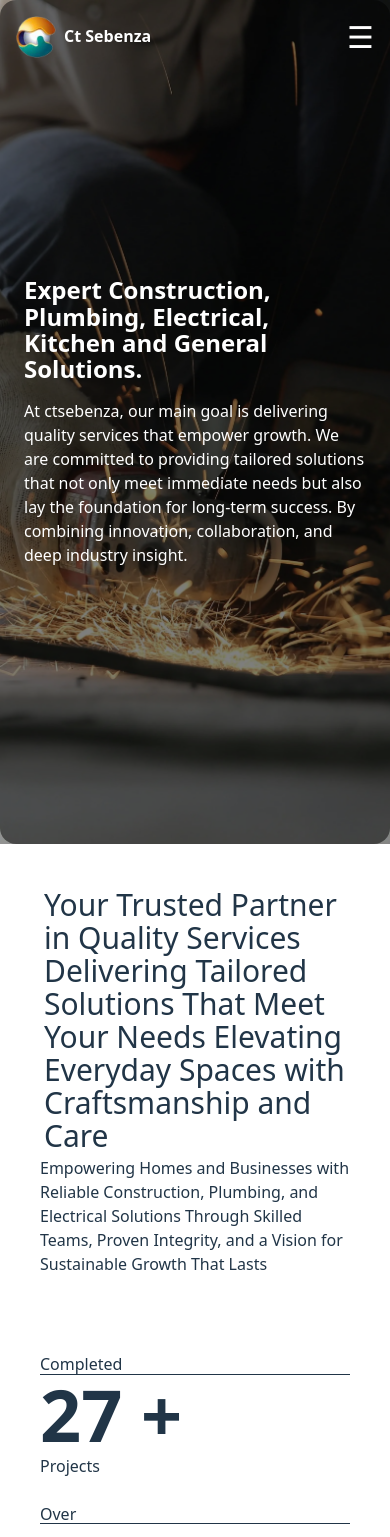
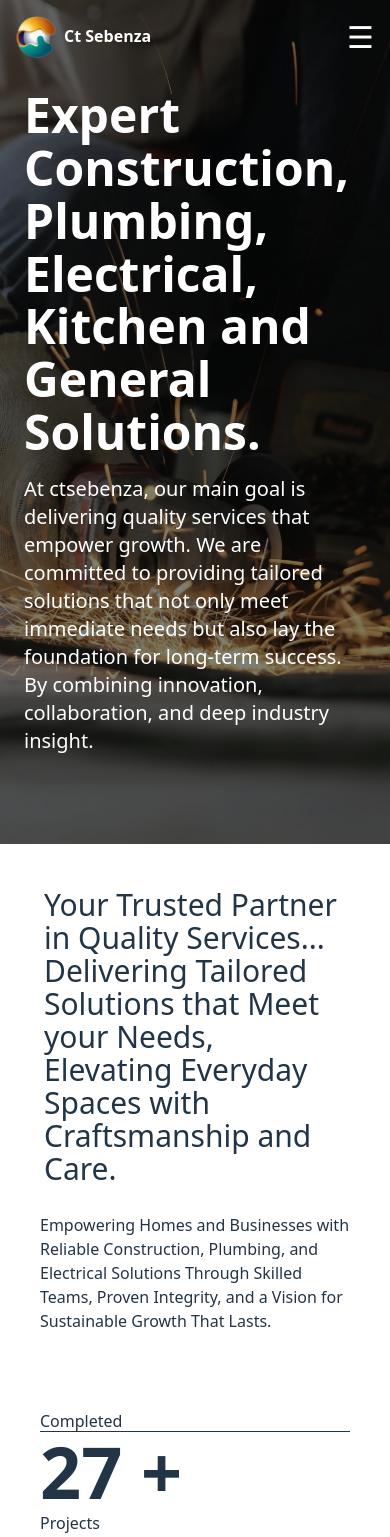
Before and after one commit to AustinMaturure/ctsebenza, a React (Vite) app: page / in a window 390 px wide. Shown: the top 1537 px of the page. Built offline with nearby package versions, Linux system fonts and the light colour scheme.

Commit message:
Responsive style adjustments

```diff
--- a/src/App.css
+++ b/src/App.css
@@ -36,6 +36,13 @@
   z-index: 1;
 }
 
+@media (max-width: 640px) {
+  .hero-bg-text::before,
+  .hero-bg-text-1::before {
+    border-radius: 0;
+  }
+}
+
 .hide-scrollbar::-webkit-scrollbar {
   display: none;
 }
--- a/src/components/About.tsx
+++ b/src/components/About.tsx
@@ -2,7 +2,7 @@ import { Fade } from "react-awesome-reveal";
 import teamImg from "../assets/team.webp"
 
 export default function About(){
-    const text = "CT Sebenza (Pty) Ltd, established in 2020 by experienced and driven individuals, is committed to delivering high-quality services that meet the needs of both clients and the community. With a focus on excellence, timely service delivery, and community empowerment, the company aims to create sustainable job opportunities, especially for the youth. CT Sebenza values integrity, results-driven solutions, effective communication, and client satisfaction. Through skilled workers and a strong development plan, including aftercare and project monitoring, the company strives to improve service standards and make a lasting impact in the service industry."
+    const text = "CT Sebenza (Pty) Ltd, established in 2020 by experienced and driven individuals, is committed to delivering high-quality services that meet the needs of both clients and the community. With a focus on excellence, timely service delivery, and community empowerment, the company aims to create sustainable job opportunities, especially for the youth. CT Sebenza values integrity, results-driven solutions, effective communication, and client satisfaction. "
     const team = "At CT Sebenza, our passionate and diverse team is driven by excellence, innovation, and a shared vision for growth. We invest in our employees' development and foster a collaborative, inclusive culture where every member thrives. Our commitment to integrity, professionalism, and client satisfaction helps us build lasting relationships and deliver tailored, high-quality solutions.";
 
     return(
@@ -13,7 +13,7 @@ export default function About(){
   <div className="md:p-10 text-center">
     <h1 className="text-4xl font-bold">Enough about <i>What</i> we do, Who are we?</h1>
     <Fade fraction={0.2}>
-      <h2 className="text-2xl md:p-6 leading-10">{text}</h2>
+      <h2 className="text-xl md:text-2xl p-4 md:p-6 md:leading-10">{text}</h2>
     </Fade>
   </div>
 
@@ -22,7 +22,7 @@ export default function About(){
     <div className="md:w-1/2 md:sticky top-10 self-start mt-10 md:mt-0">
       <h1 className="text-4xl text-center md:text-left font-bold mb-4 md:mb-0"><i>Who</i> will you be working with?</h1>
       <Fade fraction={0.1}>
-        <h2 className=" text-2xl md:text-xl text-center md:pt-6 md:pr-6 pl-0 md:text-left">{team}</h2>
+        <h2 className="mb-4 md:mb-0 text-xl text-center md:pt-6 md:pr-6 pl-0 md:text-left">{team}</h2>
       </Fade>
     </div>
 
--- a/src/components/Credentials.tsx
+++ b/src/components/Credentials.tsx
@@ -12,11 +12,12 @@ export default function Credentials(){
       <section className='overflow-hidden'>
         <div className='flex flex-col md:flex-row p-10 overflow-hidden'>
         <Fade >
-          <div className='p-1'>
+          <div className='p-1 mb-6 md:mb-0'>
             <h1 className='text-3xl'>
-              Your Trusted Partner in Quality Services
-              Delivering Tailored Solutions That Meet Your Needs
-              Elevating Everyday Spaces with Craftsmanship and Care
+              Your Trusted Partner in Quality Services...
+
+              Delivering Tailored Solutions that Meet your Needs,
+              Elevating Everyday Spaces with Craftsmanship and Care.
             </h1>
           </div>
        </Fade>
@@ -24,7 +25,7 @@ export default function Credentials(){
           <div>
             <h2>
               Empowering Homes and Businesses with Reliable Construction, Plumbing, and Electrical Solutions
-              Through Skilled Teams, Proven Integrity, and a Vision for Sustainable Growth That Lasts
+              Through Skilled Teams, Proven Integrity, and a Vision for Sustainable Growth That Lasts.
             </h2>
           </div>
         </Fade> </div>
--- a/src/components/Hero.tsx
+++ b/src/components/Hero.tsx
@@ -11,10 +11,10 @@ export default function Hero(){
 <div className="md:w-1/2 bg-[#94A58D] md:rounded-2xl z-10 p-6 flex flex-col justify-center hero-bg-text h-full sm:rounded-none">
 
       <div className='text-white z-20' >
-        <h1 className="text-2xl md:text-3xl lg:text-4xl xl:text-6xl font-bold mb-4 text-left">
+        <h1 className="text-5xl md:text-3xl lg:text-4xl xl:text-6xl font-bold mb-4 text-left">
           Expert Construction, Plumbing, Electrical, Kitchen and General Solutions.
         </h1>
-        <p className="text-left">
+        <p className="text-left text-xl md:text-lg">
           At ctsebenza, our main goal is delivering quality services that empower growth. We are committed to providing tailored solutions that not only meet immediate needs but also lay the foundation for long-term success. By combining innovation, collaboration, and deep industry insight.
         </p>
       </div>
--- a/src/components/Services.tsx
+++ b/src/components/Services.tsx
@@ -57,7 +57,7 @@ const Services: React.FC = () => {
   };
 
   return (
-    <section className="bg-neutral-100 p-10 sm:p-0 "  id="services">
+    <section className="bg-neutral-100 md:p-10 p-6 "  id="services">
       <div className="flex flex-col gap-6 ">
 
         <div className="flex justify-between items-center flex-wrap gap-4">
```
